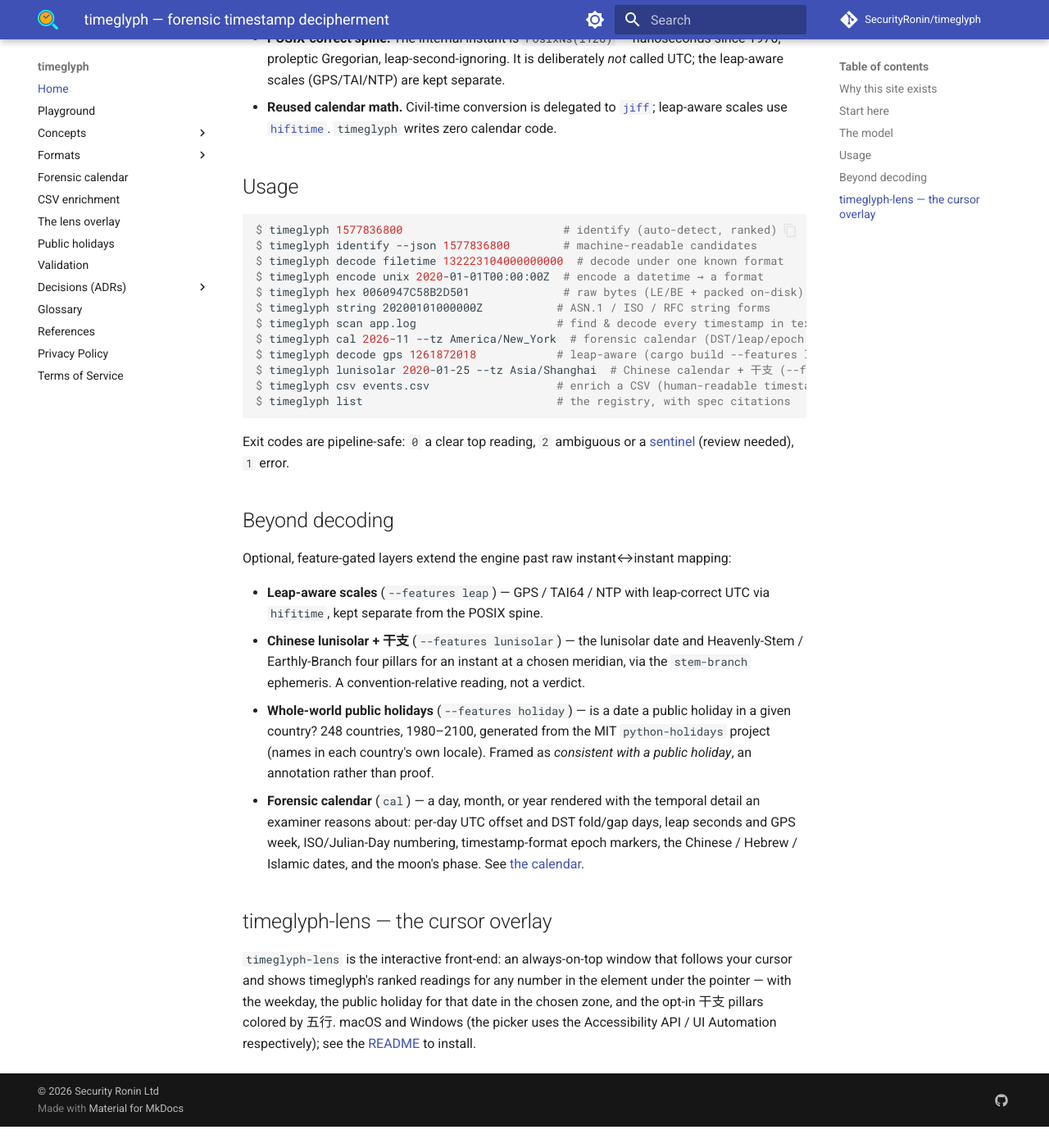
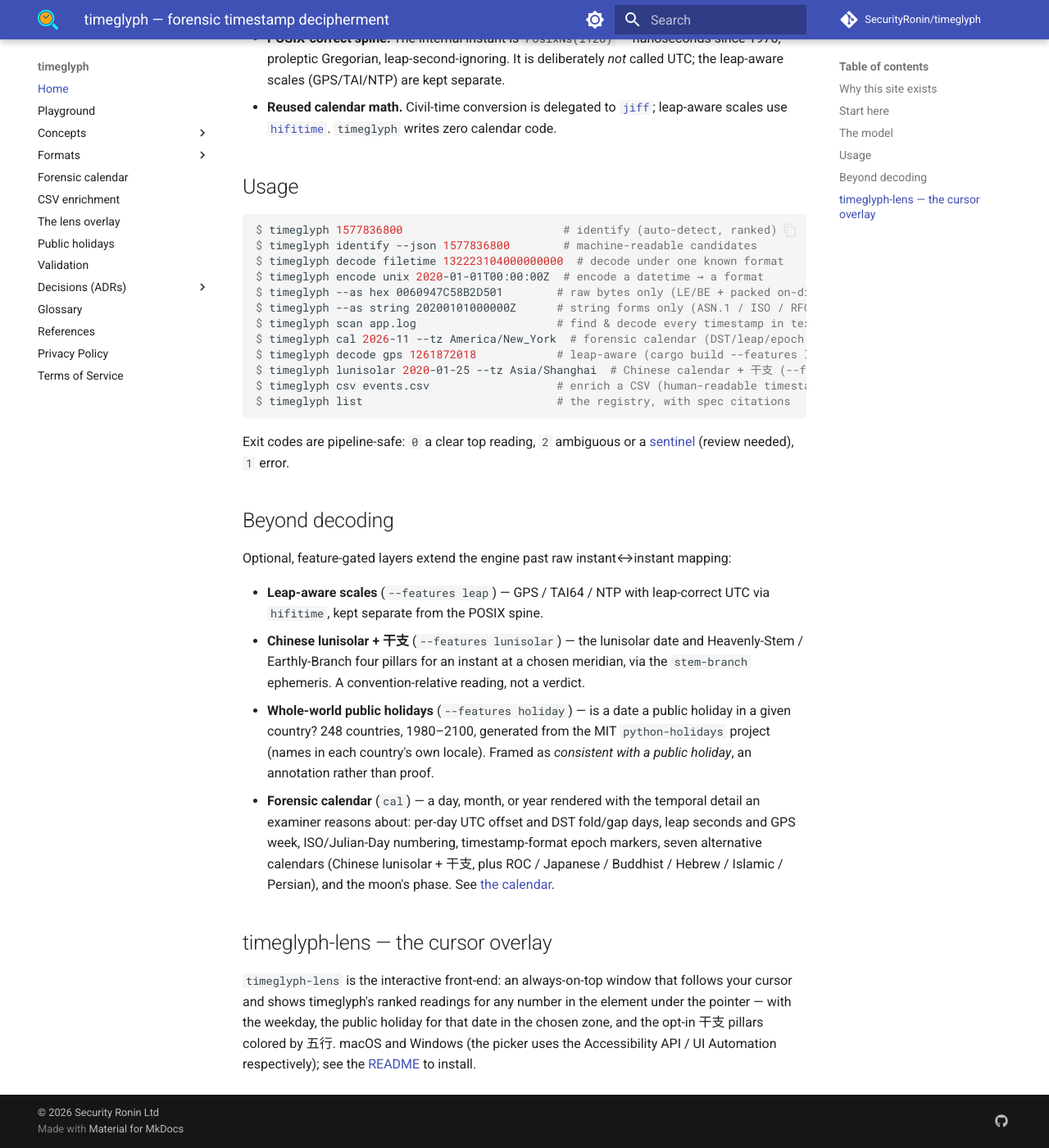
Before and after one commit to SecurityRonin/timeglyph, an MkDocs documentation site: the page built from docs/index.md, in a window 1280 px wide and 1400 px high, scrolled down 1658 px. Shown: the whole window at 82% size. Built offline with MkDocs 1.6.1 and Material for MkDocs 9.7.7, drawn with Linux system fonts in a browser that asks for light colours; comment, search, counter and statistics services are not loaded; before the commit the page ends 3032 px from its top, so only the background shows below that.

```diff
--- a/docs/index.md
+++ b/docs/index.md
@@ -82,8 +82,8 @@ $ timeglyph 1577836800                        # identify (auto-detect, ranked)
 $ timeglyph identify --json 1577836800        # machine-readable candidates
 $ timeglyph decode filetime 132223104000000000  # decode under one known format
 $ timeglyph encode unix 2020-01-01T00:00:00Z  # encode a datetime → a format
-$ timeglyph hex 0060947C58B2D501              # raw bytes (LE/BE + packed on-disk)
-$ timeglyph string 20200101000000Z           # ASN.1 / ISO / RFC string forms
+$ timeglyph --as hex 0060947C58B2D501        # raw bytes only (LE/BE + packed on-disk)
+$ timeglyph --as string 20200101000000Z      # string forms only (ASN.1 / ISO / RFC)
 $ timeglyph scan app.log                     # find & decode every timestamp in text/stdin
 $ timeglyph cal 2026-11 --tz America/New_York  # forensic calendar (DST/leap/epoch markers + moon)
 $ timeglyph decode gps 1261872018            # leap-aware (cargo build --features leap)
@@ -111,7 +111,8 @@ Optional, feature-gated layers extend the engine past raw instant↔instant mapp
 - **Forensic calendar** (`cal`) — a day, month, or year rendered with the temporal
   detail an examiner reasons about: per-day UTC offset and DST fold/gap days, leap
   seconds and GPS week, ISO/Julian-Day numbering, timestamp-format epoch markers,
-  the Chinese / Hebrew / Islamic dates, and the moon's phase. See [the calendar](cal.md).
+  seven alternative calendars (Chinese lunisolar + 干支, plus ROC / Japanese /
+  Buddhist / Hebrew / Islamic / Persian), and the moon's phase. See [the calendar](cal.md).
 
 ## timeglyph-lens — the cursor overlay
 
```
Also changed, not shown: README.md (+20 -20 lines), docs/concepts/input-conventions.md (+1 -1 lines), docs/formats/strings.md (+4 -4 lines).
